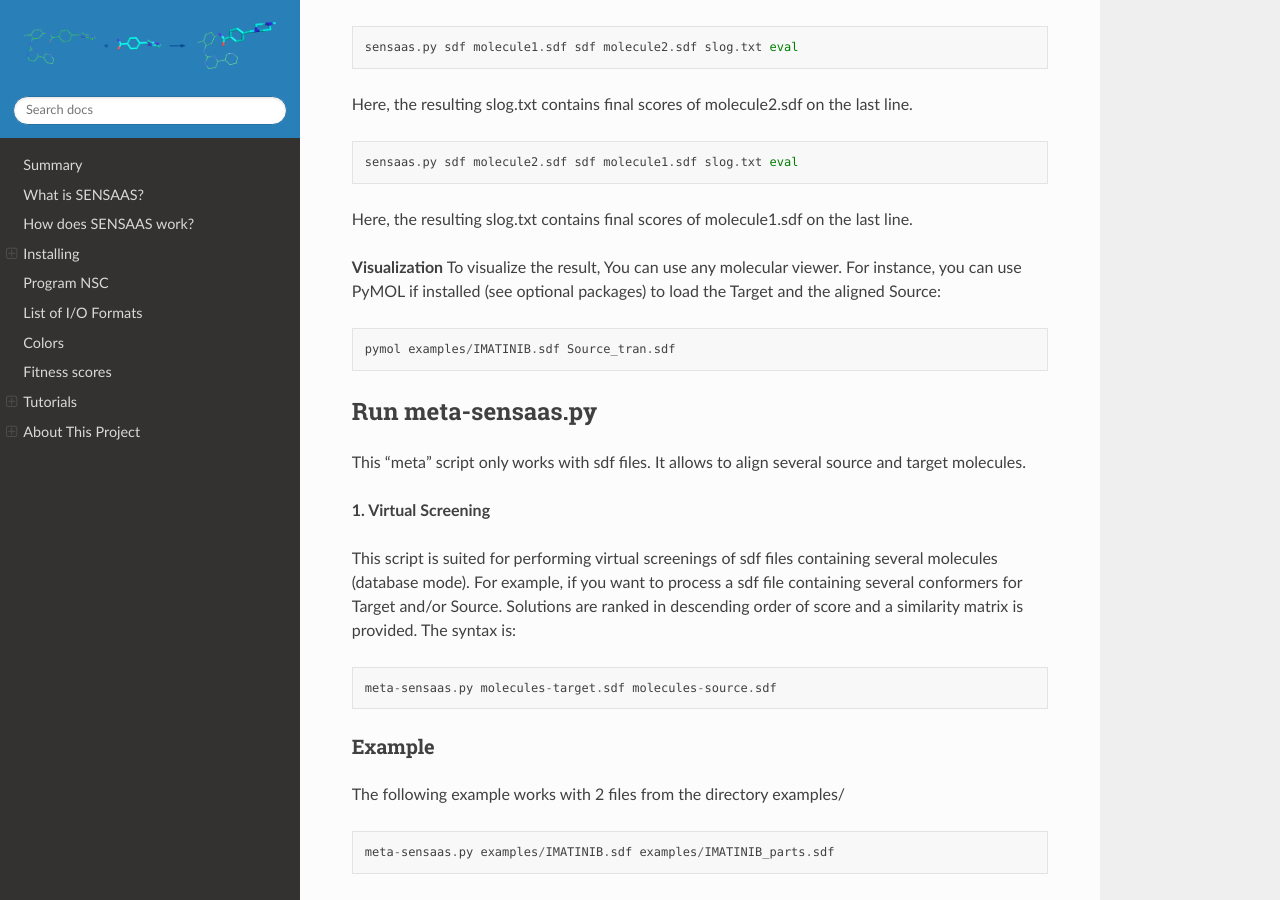
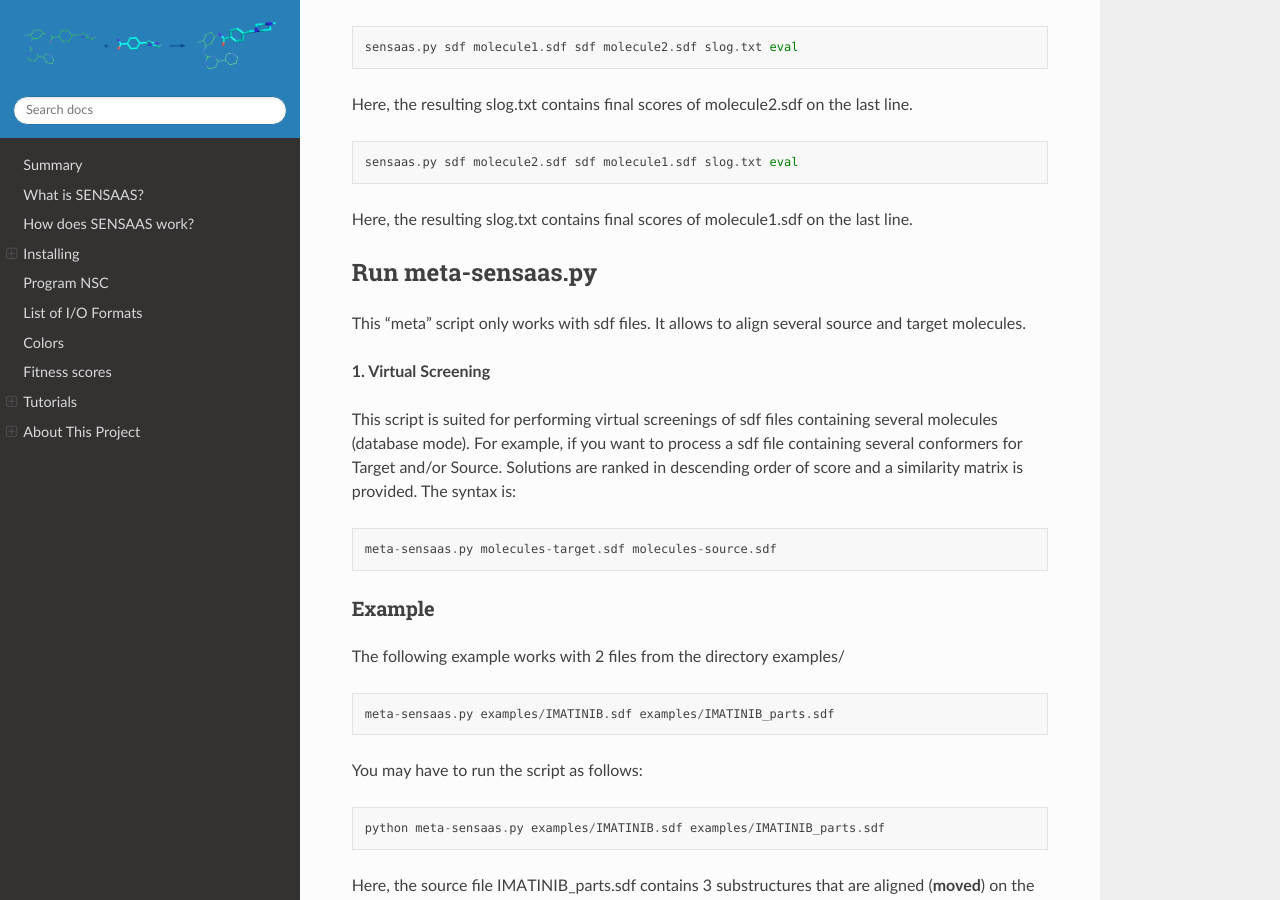
Before and after one commit to SENSAAS/sensaas, a Sphinx documentation site: the page built from docs/index.rst, in a window 1280 px wide and 900 px high, scrolled down 7509 px. Built offline with Sphinx 7.4.7 and the Read the Docs theme 2.0.0, drawn with Linux system fonts in a browser that asks for light colours.

Commit message:
Update index.rst

```diff
--- a/docs/index.rst
+++ b/docs/index.rst
@@ -284,9 +284,6 @@ Here, the resulting slog.txt contains final scores of molecule2.sdf on the last
 
 Here, the resulting slog.txt contains final scores of molecule1.sdf on the last line.
 
-**Visualization** To visualize the result, You can use any molecular viewer. For instance, you can use PyMOL if installed (see optional packages) to load the Target and the aligned Source::
-
-	pymol examples/IMATINIB.sdf Source_tran.sdf
 
 Run meta-sensaas.py
 --------------------
```
